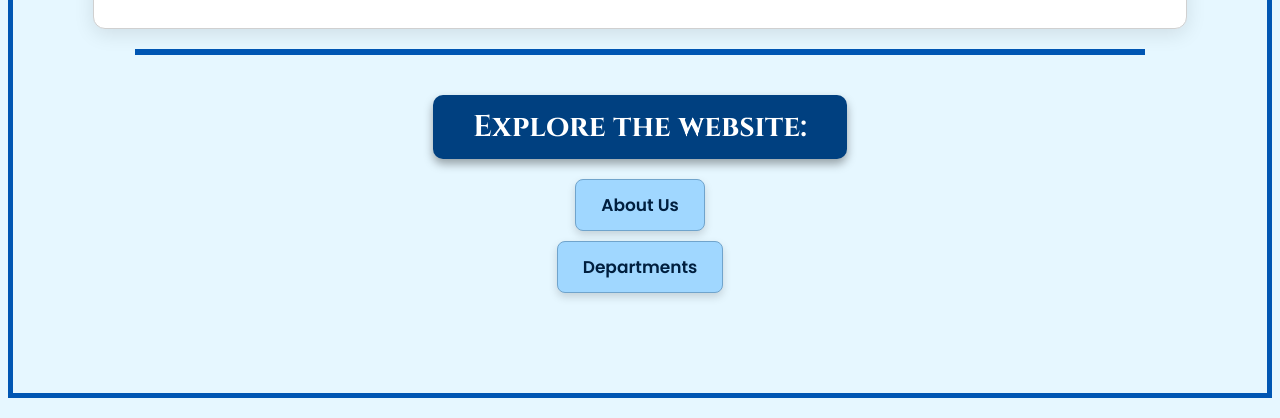
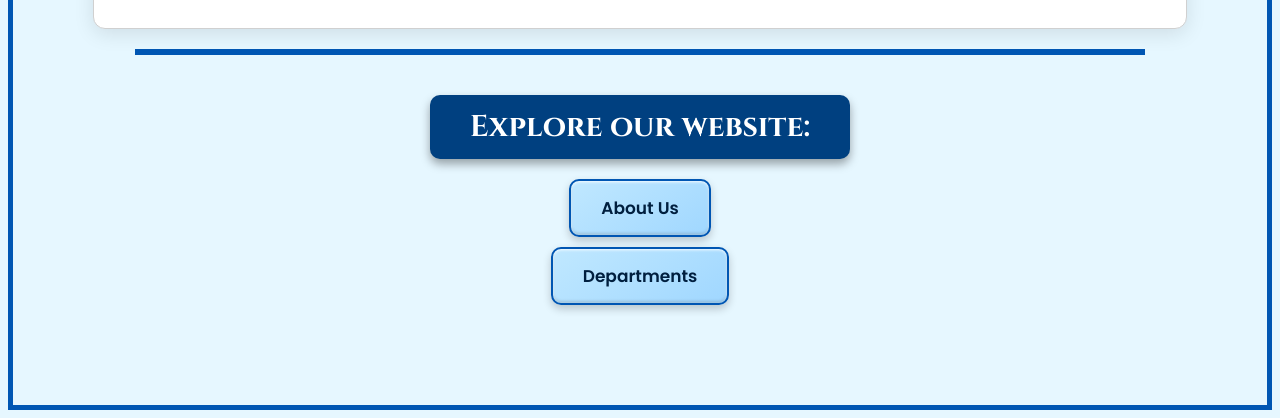
Before and after one commit to arijit83sarkar/school-website-2025, a plain HTML site: page index.html in a window 1280 px wide. Shown: the part 1073-1491 px from the top of the page. Drawn offline with Linux system fonts and the light colour scheme; a web font is replaced by a local one.

Commit message:
more-modification-in-the-hyperlinks-

```diff
--- a/index.html
+++ b/index.html
@@ -7,12 +7,14 @@
     <!-- Import Google Fonts for specified font-family styling -->
     <link href="https://fonts.googleapis.com/css2?family=Cinzel:wght@700&family=Georgia&family=Poppins:wght@600&display=swap" rel="stylesheet">
     <style>
-        /* High-contrast blue color scheme for navigation links */
+        /* High-contrast blue color scheme for navigation links (Text Box Style) */
         .navigation-menu {
-            padding: 12px 25px;
-            border-radius: 8px;
-            /* Light blue background */
-            background-color: #A0D7FF;
+            padding: 14px 30px; /* Increased padding */
+            border-radius: 10px; /* Increased radius */
+
+            /* Enhanced Box Background: Subtle gradient for a layered look */
+            background-image: linear-gradient(145deg, #C0E8FF, #A0D7FF);
+
             /* Dark navy text color for contrast */
             color: #001F3F;
             font-family: 'Poppins', sans-serif;
@@ -22,10 +24,16 @@
             width: fit-content;
             margin: 10px auto; /* Added margin for separation */
             text-decoration: none;
-            /* Added a subtle light border to define the button better */
-            border: 1px solid #70a4cc;
-            transition: background-color 0.3s, color 0.3s, transform 0.2s, box-shadow 0.3s; /* Added box-shadow to transition */
-            box-shadow: 0 4px 8px rgba(0, 0, 0, 0.15); /* Slightly stronger shadow */
+
+            /* Stronger Border to define the box clearly */
+            border: 2px solid #0056b3;
+            transition: background-color 0.3s, color 0.3s, transform 0.2s, box-shadow 0.3s;
+
+            /* Enhanced 3D Box Look: Stronger inner shadows for a structured/3D effect */
+            box-shadow:
+                0 4px 8px rgba(0, 0, 0, 0.2), /* Standard bottom shadow for lift */
+                inset 0 1px 3px rgba(255, 255, 255, 0.9), /* Lighter inner shadow for bevel */
+                inset 0 -2px 3px rgba(0, 0, 0, 0.15); /* Darker inner shadow for depth */
         }
 
         .navigation-menu:hover {
@@ -33,11 +41,12 @@
             background-color: #0069D9;
             /* White text on hover for maximum contrast */
             color: #FFFFFF;
-            transform: translateY(-2px); /* Lift effect on hover */
-            /* Added glowing blue shadow */
+            transform: translateY(-3px); /* Increased lift effect on hover */
+
+            /* Reintroducing the glowing blue shadow */
             box-shadow:
-                0 6px 15px rgba(0, 0, 0, 0.4), /* Standard dark shadow for depth */
-                0 0 20px 5px rgba(0, 105, 217, 0.8); /* Glowing blue shadow */
+                0 8px 20px rgba(0, 0, 0, 0.4), /* Standard dark shadow for depth */
+                0 0 25px 8px rgba(0, 105, 217, 0.9); /* Strong Glowing blue shadow */
         }
     </style>
 </head>
@@ -139,7 +148,7 @@
             margin:20px auto;
             font-family: 'Cinzel', serif;
             box-shadow: 0 5px 10px rgba(0, 0, 0, 0.35);"> <!-- Stronger Shadow -->
-            Explore the website:
+            Explore our website:
         </p>
     </div>
 
```
